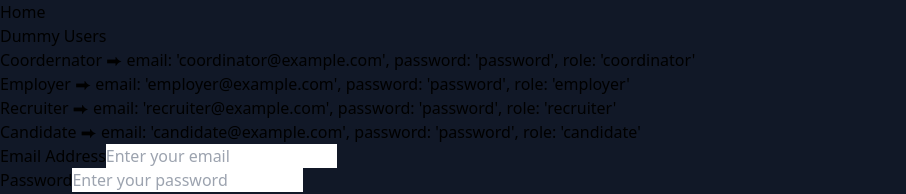
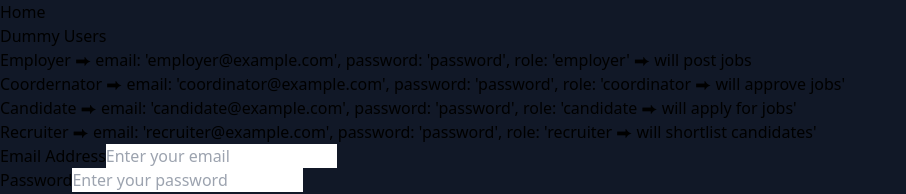
Before and after one commit to saqibbhat48/Applicant-Tracking_System, a React (Vite) app: page /login in a window 1280 px wide. Shown: the top 194 px of the page, without its empty margins (0-906 px from the left). Built offline with nearby package versions, Linux system fonts and the light colour scheme.

Commit message:
updated information

```diff
--- a/src/components/Auth/Login.jsx
+++ b/src/components/Auth/Login.jsx
@@ -51,10 +51,10 @@ const LoginForm = () => {
       <div className='flex justify-end p-4'><button className='text-white font-semibold bg-violet-600 px-2 py-1 rounded-md hover:bg-violet-800 duration-300 ease-linear' onClick={()=>navigate('/')}>Home</button></div>
       <div className='p-4 text-white text-lg bg-gray-600'>
         <h2 className='text-3xl font-bold'>Dummy Users</h2>
-        <p><span className='text-xl font-semibold'>Coordernator ⮕ </span> email: 'coordinator@example.com', password: 'password', role: 'coordinator'</p>
-       <p><span className='text-xl font-semibold'>Employer ⮕ </span>email: 'employer@example.com', password: 'password', role: 'employer'</p>
-       <p><span className='text-xl font-semibold'>Recruiter ⮕ </span>email: 'recruiter@example.com', password: 'password', role: 'recruiter'</p>
-       <p><span className='text-xl font-semibold'>Candidate ⮕ </span>email: 'candidate@example.com', password: 'password', role: 'candidate'</p>
+       <p><span className='text- font-semibold'>Employer ⮕ </span>email: 'employer@example.com', password: 'password', role: 'employer' ⮕ will post jobs</p>
+        <p><span className='text-xl font-semibold'>Coordernator ⮕ </span> email: 'coordinator@example.com', password: 'password', role: 'coordinator ⮕ will approve jobs'</p>
+       <p><span className='text- font-semibold'>Candidate ⮕ </span>email: 'candidate@example.com', password: 'password', role: 'candidate ⮕ will apply for jobs'</p>
+       <p><span className='text- font-semibold'>Recruiter ⮕ </span>email: 'recruiter@example.com', password: 'password', role: 'recruiter ⮕ will shortlist candidates'</p>
       </div>
     <div className="flex mt-10 justify-center ">
       <form className="bg-gray-300 shadow-md rounded px-8 pt-6 pb-8 mb-4" onSubmit={handleSubmit}>
```
